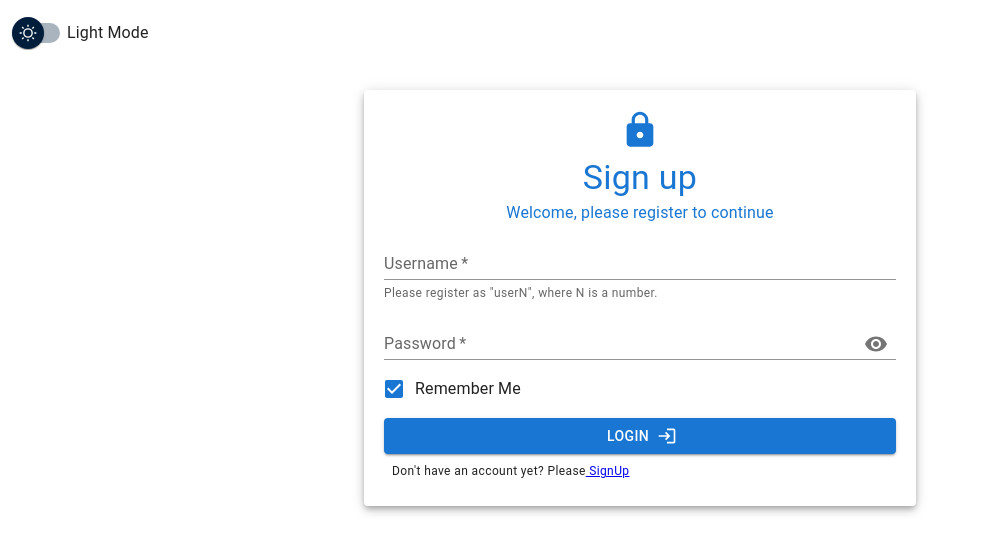
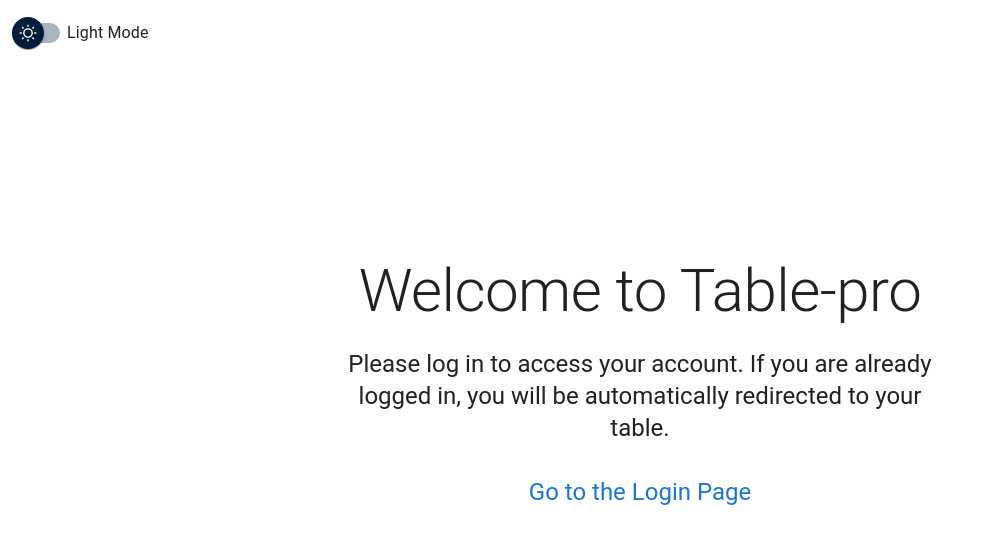
Before and after one commit to lostvermeer/Table-Pro, a React app: page /Table-Pro/login in a window 1280 px wide. Shown: the top 552 px of the page, without its empty margins (0-983 px from the left). Built offline with nearby package versions, Linux system fonts and the light colour scheme.

Commit message:
Final check before realise

```diff
--- a/src/components/App.tsx
+++ b/src/components/App.tsx
@@ -85,7 +85,7 @@ export default function App() {
       </Box>
 
       {/* <BrowserRouter> */}
-      <BrowserRouter basename="/Table-Pro">
+      <BrowserRouter >
         <Routes>
           <Route index element={<WelcomePage />} />
           <Route path="login" element={<Login />} />
--- a/src/components/DataTable/FormModal.tsx
+++ b/src/components/DataTable/FormModal.tsx
@@ -19,8 +19,8 @@ const FormModal: React.FC<ModalProps> = ({ isOpen, handleModal, createOrEdit })
   const dispatch = useAppDispatch();
   const selectedRecord = useAppSelector(state => state.table.selectedRecord);
 
-  const [employeeDate, setEmployeeDate] = useState<Dayjs | null>(dayjs(Date()));
-  const [companyDate, setCompanyDate] = useState<Dayjs | null>(dayjs(Date()));
+  const [employeeDate, setEmployeeDate] = useState<Dayjs | null>(dayjs());
+  const [companyDate, setCompanyDate] = useState<Dayjs | null>(dayjs());
   const [form, setForm] = useState<TableRecord | NewTableRecord>({
     companySigDate: '',
     companySignatureName: '',
@@ -66,6 +66,7 @@ const FormModal: React.FC<ModalProps> = ({ isOpen, handleModal, createOrEdit })
   };
 
   const handleDateChange = (name: string, newValue: Dayjs | null) => {
+
     if (newValue) {
       const formattedDate = newValue.toISOString();
       setForm({ ...form, [name]: formattedDate });
@@ -115,6 +116,7 @@ const FormModal: React.FC<ModalProps> = ({ isOpen, handleModal, createOrEdit })
         <DialogContent>
           <DialogContentText>
             If you want to create new contract, please fill in all the information below.
+            Please keep in mind that by default date is set for today's date.
           </DialogContentText>
           <Stack spacing={2} margin={1}>
 
--- a/src/components/Login/Login.tsx
+++ b/src/components/Login/Login.tsx
@@ -78,7 +78,7 @@ export default function Login() {
             display: 'flex',
             justifyContent: 'center',
             alignItems: 'center',
-            minHeight: '100vh',
+            minHeight: '100vh'
           }}
         >
           <CircularProgress size={100} />
@@ -89,13 +89,13 @@ export default function Login() {
             sx={{
                   m: '0 auto',
                   mt: 3,
-                  textAlign: 'center',
-                  bgcolor: 'background.default',
                   display: 'flex',
-                flexDirection: 'column'
+                  justifyContent: 'center',
+                  alignItems: 'center',
+                  minHeight: '70vh'
                 }}
           >
-            <Paper elevation={5} style={{padding: '20px'}}>
+            <Paper elevation={5} style={{padding: '20px', textAlign: 'center'}}>
 
               <LockIcon color="primary" sx={{ fontSize: 40 }} />
               <Typography
--- a/src/components/WelcomePage/WelcomePage.tsx
+++ b/src/components/WelcomePage/WelcomePage.tsx
@@ -1,13 +1,30 @@
 import React from 'react';
 import {Link} from 'react-router-dom'
+import { Box, Typography } from '@mui/material';
+
 
 const WelcomePage = () => {
 
     return(
-        <div>
-            <h1>Welcome Page</h1>
-            <Link to="/login">Navigate to Login page</Link>
-        </div>
+        <Box
+        sx={{
+            display: 'flex',
+            flexDirection: 'column',
+            justifyContent: 'center',
+            alignItems: 'center',
+            minHeight: '80vh',
+        }}
+        >
+        <Typography variant="h2" gutterBottom>
+            Welcome to Table-pro
+        </Typography>
+        <Typography variant="h5" gutterBottom align="center" sx={{ maxWidth: '600px' }}>
+            Please log in to access your account. If you are already logged in, you will be automatically redirected to your table.
+            <br />
+            <br />
+            <Link to="/login" style={{ textDecoration: 'none', color: '#1976d2'}}>Go to the Login Page</Link>
+        </Typography>
+        </Box>
     );
 }
 
```
Also changed, not shown: 2 other files (tests, documents, lock files or other folders).
